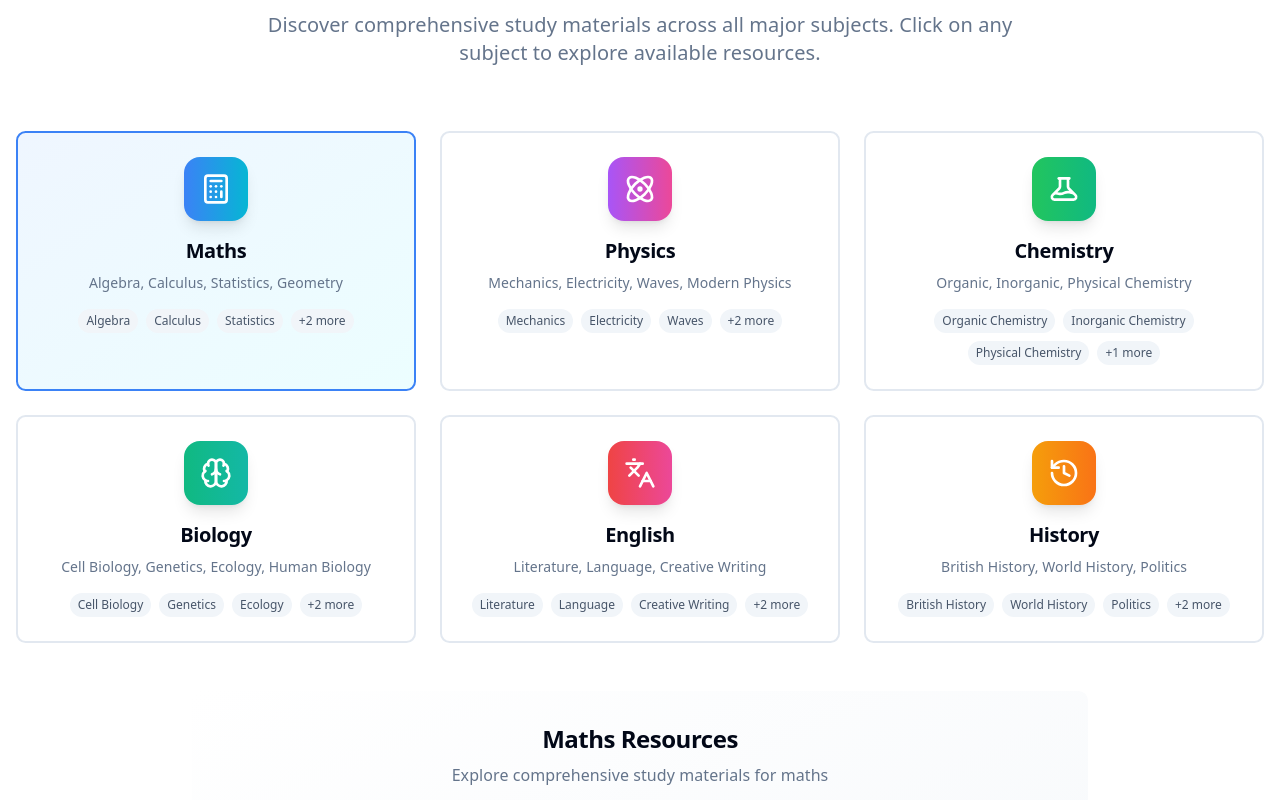
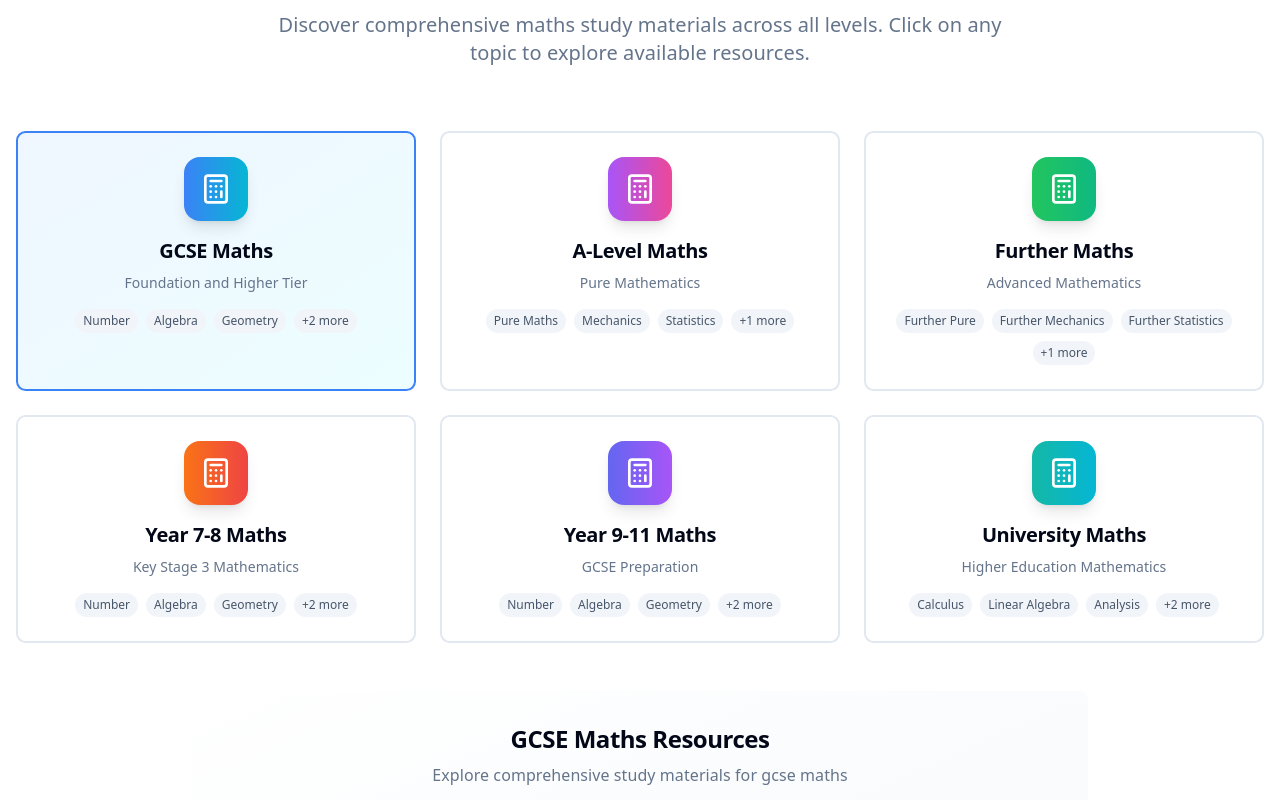
Before and after one commit to RED-ux101/tutoring-site, a React (Create React App) app in the folder frontend/: page / in a window 1280 px wide. Shown: the part 1040-1840 px from the top of the page. Built offline with nearby package versions, Linux system fonts and the light colour scheme.

Commit message:
Update landing page to focus exclusively on mathematics: Replace general subjects with maths-specific levels and topics

```diff
--- a/frontend/src/pages/LandingPage.js
+++ b/frontend/src/pages/LandingPage.js
@@ -19,10 +19,6 @@ import {
   Linkedin,
   Youtube,
   Calculator,
-  Atom,
-  History,
-  Languages,
-  Brain,
   Award,
   Clock,
   CheckCircle,
@@ -34,14 +30,7 @@ import {
 
 const LandingPage = () => {
   const { isAuthenticated } = useAuth();
-  const [activeSubject, setActiveSubject] = useState('maths');
-
-  // Custom Flask icon component
-  const Flask = ({ className }) => (
-    <svg className={className} fill="none" stroke="currentColor" viewBox="0 0 24 24">
-      <path strokeLinecap="round" strokeLinejoin="round" strokeWidth={2} d="M19.428 15.428a2 2 0 00-1.022-.547l-2.387-.477a6 6 0 00-3.86.517l-.318.158a6 6 0 01-3.86.517L6.05 15.21a2 2 0 00-1.806.547M8 4h8l-1 1v5.172a2 2 0 00.586 1.414l5 5c1.26 1.26.367 3.414-1.415 3.414H4.828c-1.782 0-2.674-2.154-1.414-3.414l5-5A2 2 0 009 10.172V5L8 4z" />
-    </svg>
-  );
+  const [activeSubject, setActiveSubject] = useState('gcse-maths');
 
   useEffect(() => {
     // Component mounted successfully
@@ -103,52 +92,52 @@ const LandingPage = () => {
 
   const subjects = [
     {
-      id: 'maths',
-      name: 'Maths',
+      id: 'gcse-maths',
+      name: 'GCSE Maths',
       icon: Calculator,
-      description: 'Algebra, Calculus, Statistics, Geometry',
+      description: 'Foundation and Higher Tier',
       color: 'from-blue-500 to-cyan-500',
-      topics: ['Algebra', 'Calculus', 'Statistics', 'Geometry', 'Trigonometry']
+      topics: ['Number', 'Algebra', 'Geometry', 'Statistics', 'Probability']
     },
     {
-      id: 'physics',
-      name: 'Physics',
-      icon: Atom,
-      description: 'Mechanics, Electricity, Waves, Modern Physics',
+      id: 'a-level-maths',
+      name: 'A-Level Maths',
+      icon: Calculator,
+      description: 'Pure Mathematics',
       color: 'from-purple-500 to-pink-500',
-      topics: ['Mechanics', 'Electricity', 'Waves', 'Modern Physics', 'Thermodynamics']
+      topics: ['Pure Maths', 'Mechanics', 'Statistics', 'Further Maths']
     },
     {
-      id: 'chemistry',
-      name: 'Chemistry',
-      icon: Flask,
-      description: 'Organic, Inorganic, Physical Chemistry',
+      id: 'further-maths',
+      name: 'Further Maths',
+      icon: Calculator,
+      description: 'Advanced Mathematics',
       color: 'from-green-500 to-emerald-500',
-      topics: ['Organic Chemistry', 'Inorganic Chemistry', 'Physical Chemistry', 'Analytical Chemistry']
+      topics: ['Further Pure', 'Further Mechanics', 'Further Statistics', 'Decision Maths']
     },
     {
-      id: 'biology',
-      name: 'Biology',
-      icon: Brain,
-      description: 'Cell Biology, Genetics, Ecology, Human Biology',
-      color: 'from-emerald-500 to-teal-500',
-      topics: ['Cell Biology', 'Genetics', 'Ecology', 'Human Biology', 'Evolution']
+      id: 'year-7-8',
+      name: 'Year 7-8 Maths',
+      icon: Calculator,
+      description: 'Key Stage 3 Mathematics',
+      color: 'from-orange-500 to-red-500',
+      topics: ['Number', 'Algebra', 'Geometry', 'Statistics', 'Problem Solving']
     },
     {
-      id: 'english',
-      name: 'English',
-      icon: Languages,
-      description: 'Literature, Language, Creative Writing',
-      color: 'from-red-500 to-pink-500',
-      topics: ['Literature', 'Language', 'Creative Writing', 'Poetry', 'Drama']
+      id: 'year-9-11',
+      name: 'Year 9-11 Maths',
+      icon: Calculator,
+      description: 'GCSE Preparation',
+      color: 'from-indigo-500 to-purple-500',
+      topics: ['Number', 'Algebra', 'Geometry', 'Statistics', 'Probability']
     },
     {
-      id: 'history',
-      name: 'History',
-      icon: History,
-      description: 'British History, World History, Politics',
-      color: 'from-amber-500 to-orange-500',
-      topics: ['British History', 'World History', 'Politics', 'Economics', 'Geography']
+      id: 'university-maths',
+      name: 'University Maths',
+      icon: Calculator,
+      description: 'Higher Education Mathematics',
+      color: 'from-teal-500 to-cyan-500',
+      topics: ['Calculus', 'Linear Algebra', 'Analysis', 'Abstract Algebra', 'Topology']
     }
   ];
 
@@ -157,7 +146,7 @@ const LandingPage = () => {
       title: "GCSE Foundation",
       description: "Perfect for Year 9-11 students",
       duration: "2 years",
-      subjects: ["Maths", "English", "Sciences"],
+      subjects: ["Number", "Algebra", "Geometry", "Statistics"],
       icon: BookOpen,
       color: "from-blue-500 to-cyan-500"
     },
@@ -165,15 +154,15 @@ const LandingPage = () => {
       title: "A-Level Preparation",
       description: "Advanced studies for Year 12-13",
       duration: "2 years",
-      subjects: ["Pure Maths", "Physics", "Chemistry"],
+      subjects: ["Pure Maths", "Mechanics", "Statistics"],
       icon: Award,
       color: "from-purple-500 to-pink-500"
     },
     {
-      title: "University Prep",
-      description: "Get ready for higher education",
-      duration: "1 year",
-      subjects: ["Advanced Topics", "Research Skills"],
+      title: "Further Maths",
+      description: "Specialized mathematics pathway",
+      duration: "2 years",
+      subjects: ["Further Pure", "Further Mechanics", "Further Statistics"],
       icon: Rocket,
       color: "from-green-500 to-emerald-500"
     }
@@ -182,23 +171,23 @@ const LandingPage = () => {
   const recentResources = [
     {
       title: "A-Level Pure Maths Formula Sheet",
-      subject: "Maths",
+      subject: "A-Level Maths",
       downloads: 234,
       views: 1200,
       likes: 89,
       type: "PDF"
     },
     {
-      title: "GCSE Physics Revision Notes",
-      subject: "Physics",
+      title: "GCSE Maths Practice Questions",
+      subject: "GCSE Maths",
       downloads: 189,
       views: 890,
       likes: 67,
       type: "PDF"
     },
     {
-      title: "Chemistry Lab Safety Guide",
-      subject: "Chemistry",
+      title: "Further Maths Integration Techniques",
+      subject: "Further Maths",
       downloads: 156,
       views: 745,
       likes: 45,
@@ -238,8 +227,8 @@ const LandingPage = () => {
 
             {/* Subtitle */}
             <p className={`text-xl md:text-2xl text-muted-foreground max-w-3xl mx-auto mb-10 leading-relaxed animate-slideUp`} style={{ animationDelay: '0.2s' }}>
-              The ultimate learning platform for GCSE and A-Level students.
-              Access premium study materials, connect with peers, and achieve your academic goals.
+              The ultimate mathematics learning platform for GCSE and A-Level students.
+              Access premium maths study materials, practice questions, and achieve your academic goals.
             </p>
 
             {/* CTA Buttons */}
@@ -318,10 +307,10 @@ const LandingPage = () => {
         <div className="container mx-auto px-4">
           <div className="text-center mb-16">
             <h2 className="text-4xl md:text-5xl font-bold text-foreground mb-6">
-              Explore Your Subjects
+              Explore Mathematics Topics
             </h2>
             <p className="text-xl text-muted-foreground max-w-3xl mx-auto">
-              Discover comprehensive study materials across all major subjects. Click on any subject to explore available resources.
+              Discover comprehensive maths study materials across all levels. Click on any topic to explore available resources.
             </p>
           </div>
 
@@ -361,7 +350,7 @@ const LandingPage = () => {
                 </Card>
               );
             })}
-          </div>
+        </div>
 
           {/* Active Subject Details */}
           <div className="max-w-4xl mx-auto">
@@ -469,10 +458,10 @@ const LandingPage = () => {
         <div className="container mx-auto px-4">
           <div className="text-center mb-16">
             <h2 className="text-4xl md:text-5xl font-bold text-foreground mb-6">
-              Your Learning Journey
+              Your Mathematics Learning Journey
             </h2>
             <p className="text-xl text-muted-foreground max-w-3xl mx-auto">
-              Choose your path and follow structured learning programs designed for your academic level.
+              Choose your path and follow structured maths learning programs designed for your academic level.
             </p>
           </div>
 
@@ -527,10 +516,10 @@ const LandingPage = () => {
         <div className="container mx-auto px-4">
           <div className="text-center mb-16">
             <h2 className="text-4xl md:text-5xl font-bold text-foreground mb-6">
-              Recently Added Resources
+              Recently Added Maths Resources
             </h2>
             <p className="text-xl text-muted-foreground max-w-3xl mx-auto">
-              Check out the latest study materials added by our community of educators and students.
+              Check out the latest mathematics study materials added by our community of educators and students.
             </p>
           </div>
 
@@ -602,11 +591,11 @@ const LandingPage = () => {
                 >
                   <div className="w-16 h-16 bg-gradient-to-r from-blue-500/20 to-cyan-500/20 rounded-2xl flex items-center justify-center mx-auto mb-6">
                     <Icon className="w-8 h-8 text-blue-400" />
-                  </div>
+                    </div>
                   <h3 className="text-xl font-semibold mb-4 text-foreground">{benefit.title}</h3>
                   <p className="text-muted-foreground leading-relaxed">
-                    {benefit.description}
-                  </p>
+                      {benefit.description}
+                    </p>
                 </div>
               );
             })}
```
